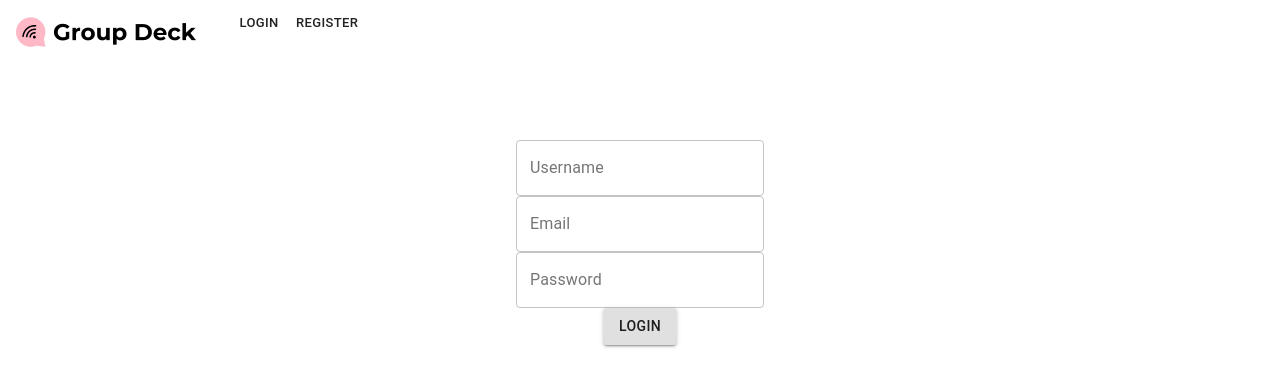
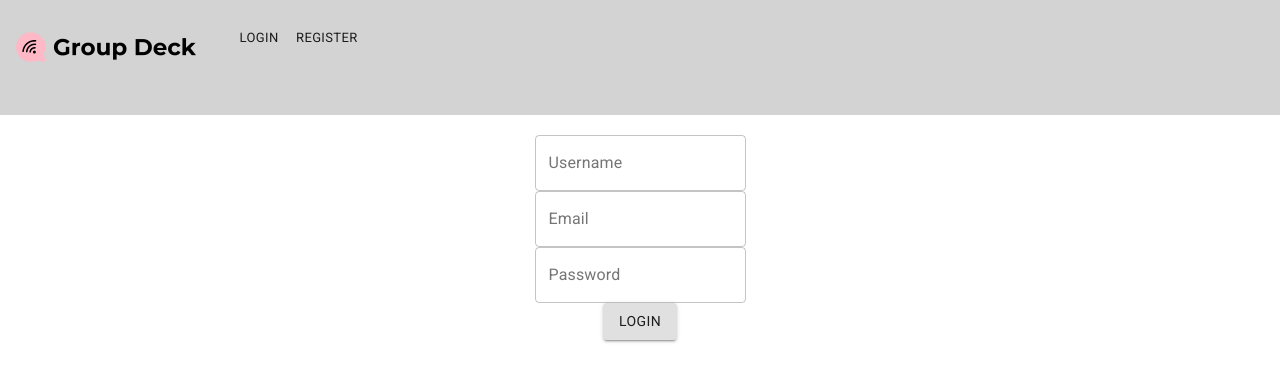
Before and after one commit to HunterMott/GroupDeck, a React (Create React App) app in the folder client/: page /register in a window 1280 px wide. Shown: the top 386 px of the page. Built offline with nearby package versions, Linux system fonts and the light colour scheme.

Commit message:
most early style done

```diff
--- a/client/src/App.css
+++ b/client/src/App.css
@@ -1,5 +1,12 @@
+@import url('https://fonts.googleapis.com/css2?family=Roboto&display=swap');
+
 .App {
   text-align: center;
+
+}
+.body{
+  font-family: 'Roboto', sans-serif;
+  max-width: 1000px;
 }
 
 .App-logo {
--- a/client/src/screens/EventCreate.jsx
+++ b/client/src/screens/EventCreate.jsx
@@ -35,6 +35,7 @@
           variant="outlined"
           value={title}
           onChange={handleChange}
+          required
         />
         <TextField
           name="description"
@@ -43,6 +44,7 @@
           variant="outlined"
           value={description}
           onChange={handleChange}
+          required
         />
         <TextField
           name="date"
@@ -59,6 +61,7 @@
           variant="outlined"
           value={img_url}
           onChange={handleChange}
+          required
         />
         <select
           defaultValue="default"
@@ -66,6 +69,7 @@
           name="interest_id"
           value={interest_id}
           className='formbutton'
+          required
         >
           <option disabled value="default">
             -- Select a Category --
--- a/client/src/screens/EventEdit.jsx
+++ b/client/src/screens/EventEdit.jsx
@@ -53,6 +53,7 @@
           label="Title"
           variant="outlined"
           value={title}
+          required
           onChange={handleChange}
         />
         <TextField
@@ -62,6 +63,7 @@
           variant="outlined"
           value={description}
           onChange={handleChange}
+          required
         />
         <TextField
           name="date"
@@ -70,6 +72,7 @@
           variant="outlined"
           value={date}
           onChange={handleChange}
+          required
         />
         <TextField
           name="img_url"
@@ -78,6 +81,7 @@
           variant="outlined"
           value={img_url}
           onChange={handleChange}
+          required
         />
         <Button className='formbutton' variant="contained" type="submit">
           Submit
--- a/client/src/styles/EventDetail.css
+++ b/client/src/styles/EventDetail.css
@@ -1,6 +1,7 @@
 .eventdetailimg {
   width: 300px;
   padding-bottom: 20px;
+  padding-top: 20px;
 }
 
 .eventdetaildiv{
--- a/client/src/styles/Form.css
+++ b/client/src/styles/Form.css
@@ -4,8 +4,14 @@
   text-align: center;
   flex-direction: column;
   align-items: center;
+  padding-top: 20px;
 }
 
 .formbutton {
   width: 194px;
 }
+
+TextField {
+  padding-top: 5px;
+  padding-bottom: 20px;
+}
--- a/client/src/styles/Home.css
+++ b/client/src/styles/Home.css
@@ -18,4 +18,5 @@
 
 .homeimg{
   width: 200px;
+  padding-bottom: 10px;
 }
--- a/client/src/styles/Layout.css
+++ b/client/src/styles/Layout.css
@@ -1,7 +1,10 @@
 .header {
   text-align: center;
   display: flex;
-  height: 140px;
+  height: 100px;
+  flex-direction: row;
+  background-color: lightgray;
+  padding-top: 15px;
 }
 .logo {
   padding-top: 13px;
@@ -34,8 +37,10 @@
 
 .navlinks {
   flex-direction: row;
-  height: 50px;
-  width: 85px;
+  height: 75px;
+  width: 120px;
+  padding-top: 10px;
+  padding-left: 10px;
 }
 a {
   height: 50px;
```
